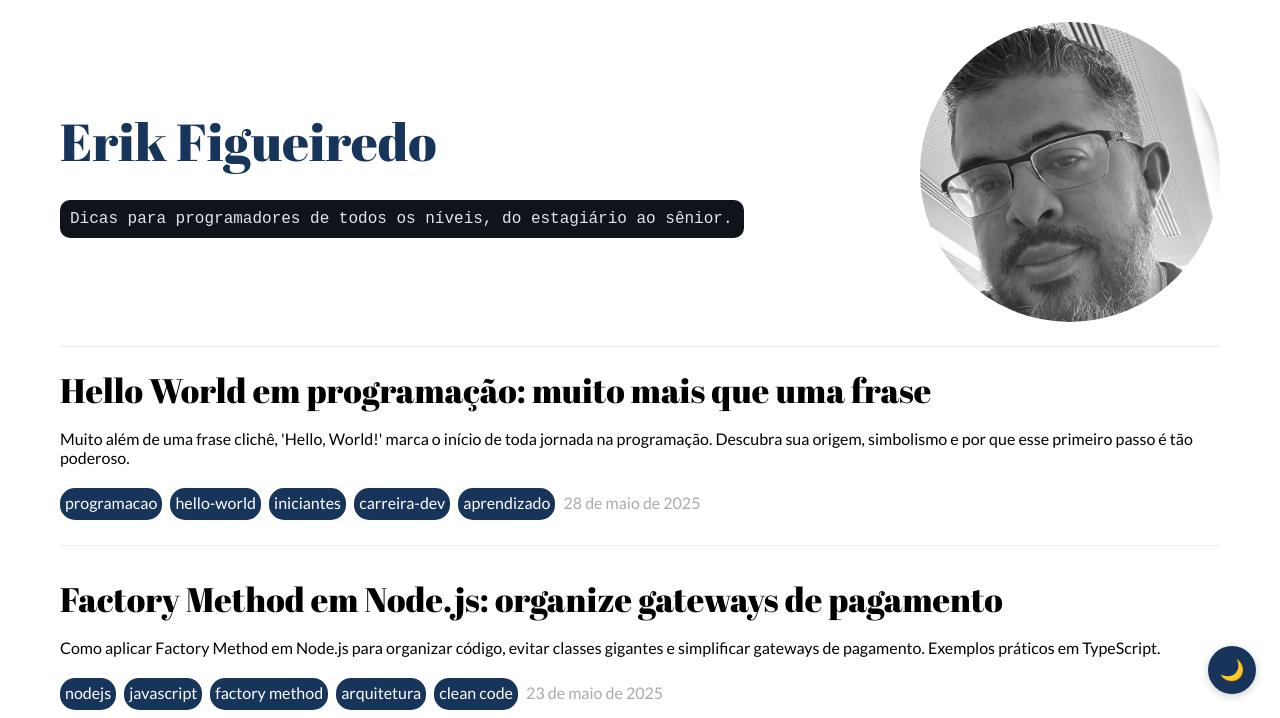
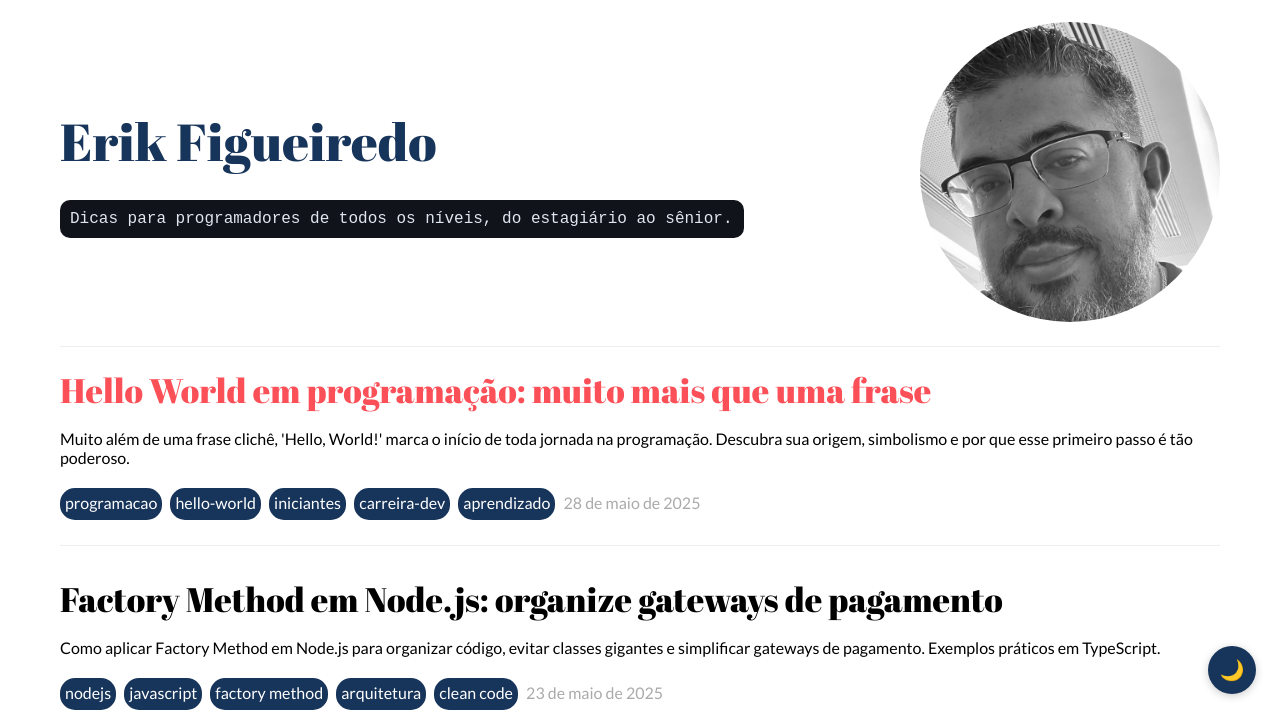
Before and after one commit to erikfig/blog-erik-figueiredo, an Eleventy site: page index.njk in a window 1280 px wide. In both pictures the pointer is over the link "Hello World em programação: muito mais que uma frase". Shown: the part 82-800 px from the top of the page. Built offline with nearby package versions, Linux system fonts and the light colour scheme; Eleventy itself is replaced by a stand-in of ours; files that its build step writes are made by us from their sources.

Commit message:
feat: adicionar estilo de hover para links em h2

```diff
--- a/assets/style.css
+++ b/assets/style.css
@@ -373,3 +373,7 @@ pre[class*=language-] {
     border-color: transparent;
   }
 }
+
+h2 a:hover {
+  color: #FB5058;
+}
```
